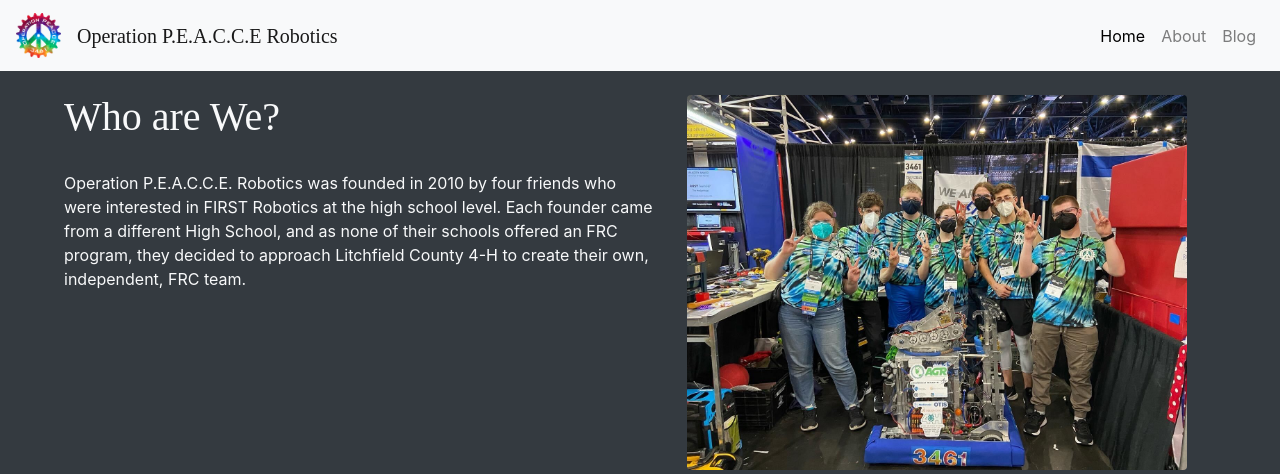
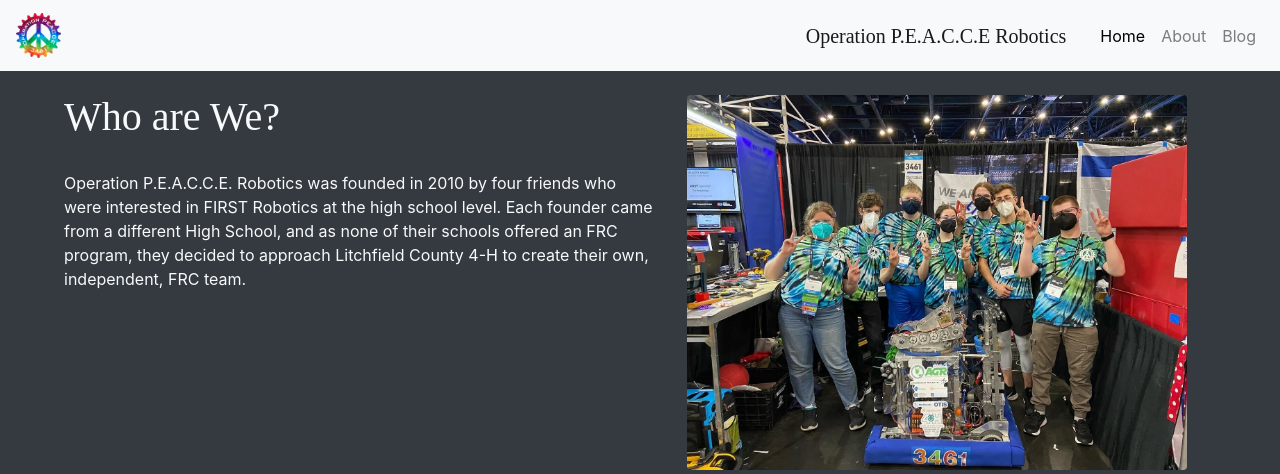
Before and after one commit to Operation-P-E-A-C-C-E-Robotics/Operation-P-E-A-C-C-E-Robotics.github.io, a Jekyll site: the page built from index.html, in a window 1280 px wide and 1195 px high. Shown: the top 474 px of the window. Built offline with Jekyll 4.4.1, drawn with Linux system fonts in a browser that asks for light colours; nearby versions of some CDN libraries; grey boxes are pictures that could not be loaded.

Commit message:
Nav edits

```diff
--- a/_includes/navigation.html
+++ b/_includes/navigation.html
@@ -4,13 +4,13 @@
       <a><img src="../assets/images/PeacceLogoTieDyeWhiteText.svg" style="width:45px; height:45px;"></a>
     </div>
 
-    <h class="text-lg-center  navbar-brand" style="padding-right: 10px; font-family: 'BankGothic';">Operation P.E.A.C.C.E Robotics</h>
 
     <button class="navbar-toggler" type="button" data-toggle="collapse" data-target="#collapsibleNavbar">
         <span class="navbar-toggler-icon"></span>
     </button>
 
     <div class="collapse navbar-collapse justify-content-end" id="collapsibleNavbar">
+        <h class="text-lg-center  navbar-brand" style="padding-right: 10px; font-family: 'BankGothic';">Operation P.E.A.C.C.E Robotics</h>
         <ul class="navbar-nav nav">
         {% for item in site.data.navigation %}
           <li class="nav-item text-lg-center ">
```
